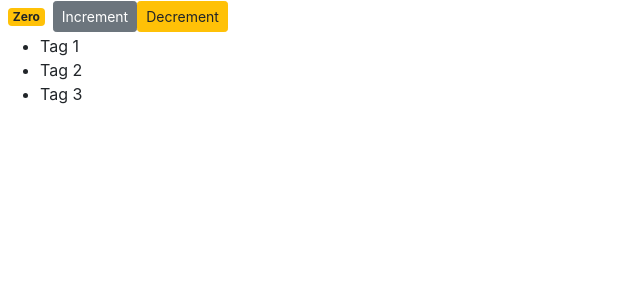
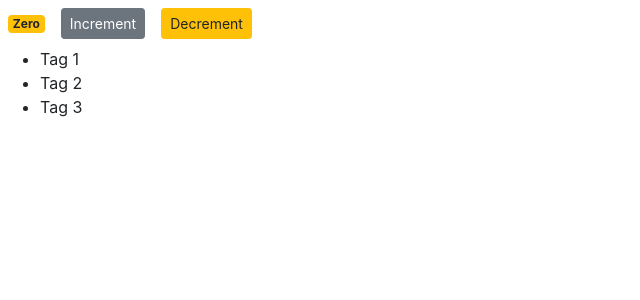
Before and after one commit to naseebbajracharya/react-tryout-counter, a React (Create React App) app: page / in a window 1280 px wide. Shown: the top 300 px of the page, without its empty margins (0-640 px from the left). Built offline with nearby package versions, Linux system fonts and the light colour scheme.

Commit message:
margin2 adjustments

```diff
--- a/src/components/counter.jsx
+++ b/src/components/counter.jsx
@@ -23,8 +23,8 @@ class Counter extends Component {
         return (
             <React.Fragment>
             <span className={this.getBadgeClasses()}>{this.formatCount()}</span>
-            <button onClick ={this.handleIncrement} className="btn btn-secondary btn-sm">Increment</button>
-            <button onClick ={this.handleDecrement} className="btn btn-warning btn-sm">Decrement</button>
+            <button onClick ={this.handleIncrement} className="btn m-2 btn-secondary btn-sm">Increment</button>
+            <button onClick ={this.handleDecrement} className="btn m-2 btn-warning btn-sm">Decrement</button>
         <ul>{this.state.tags.map(tag => <li key={tag}>{tag}</li>)}</ul>
             </React.Fragment>
         );
```
Also changed, not shown: 1 other file (tests, documents, lock files or other folders).
